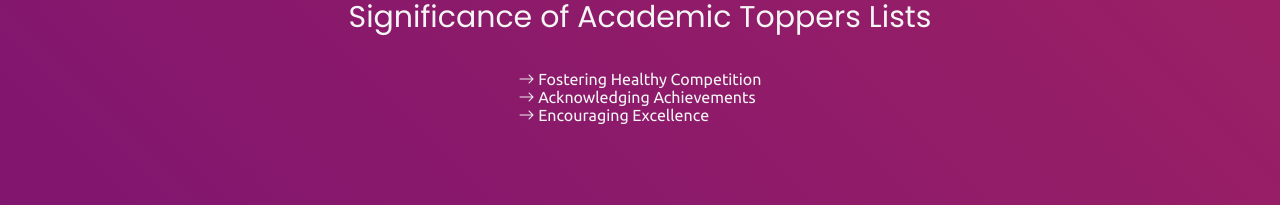
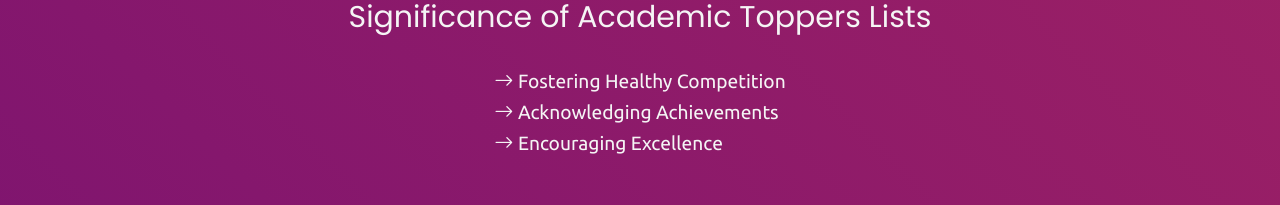
Before and after one commit to soorya-u/Grade-Grove, an Angular app: page / in a window 1280 px wide. Shown: the part 506-711 px from the top of the page. Built offline with nearby package versions, Linux system fonts and the light colour scheme.

Commit message:
Modified Lists

```diff
--- a/src/app/components/home/home.component.scss
+++ b/src/app/components/home/home.component.scss
@@ -9,7 +9,8 @@ main {
   align-items: center;
   gap: 1.875rem;
 
-  &::before, &::after {
+  &::before,
+  &::after {
     content: "";
   }
 
@@ -48,8 +49,12 @@ main {
     @include head-font();
   }
   ul {
+    display: flex;
+    flex-direction: column;
+    gap: 0.5rem;
     li {
-        list-style: none;
+      list-style: none;
+      font-size: larger;
     }
   }
 }
```
